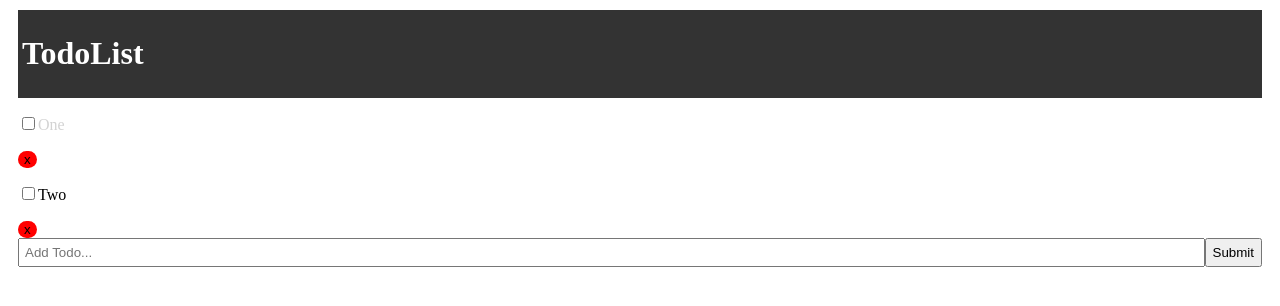
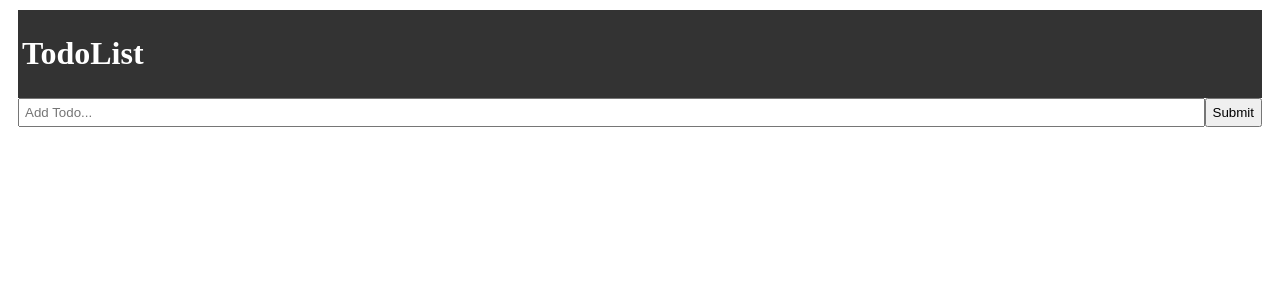
Before and after one commit to AtriusX/Vue-To-Do, a Vue app in the folder vue-to-do/: page / in a window 1280 px wide. Shown: the top 306 px of the page. Built offline with nearby package versions, Linux system fonts and the light colour scheme.

Commit message:
Remove placeholder todos

```diff
--- a/vue-to-do/src/App.vue
+++ b/vue-to-do/src/App.vue
@@ -19,18 +19,7 @@
     },
     data() {
       return {
-        todos: [
-          {
-            id: 1,
-            title: "One",
-            completed: true
-          },
-          {
-            id: 2,
-            title: "Two",
-            completed: false
-          }
-        ]
+        todos: []
       }
     },
     methods: {
```
